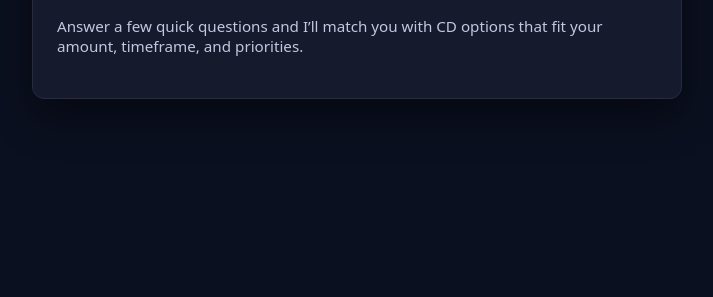
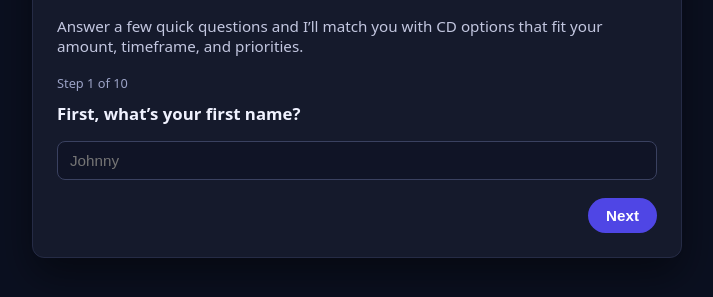
Before and after one commit to jbolinmusic0419-ux/YeildWiseCDFinder, a plain HTML site: page index.html in a window 1280 px wide. Shown: the part 107-404 px from the top of the page, without its empty margins (283-996 px from the left). Drawn offline with Linux system fonts and the light colour scheme.

Commit message:
Update index.html

```diff
--- a/index.html
+++ b/index.html
@@ -121,7 +121,7 @@
 
   <script>
     const APPS_SCRIPT_URL =
-  https://script.google.com/macros/s/AKfycbxD-kbA0yv1fhau6xiunjR5-mccFPUkvWvS6eS5PBPKt4kReeLONSCVhDEDp1a0xMGm/exec
+  "https://script.google.com/macros/s/AKfycbxD-kbA0yv1fhau6xiunjR5-mccFPUkvWvS6eS5PBPKt4kReeLONSCVhDEDp1a0xMGm/exec"
 
     let step = 0;
     let feedbackStep = 0;
```
